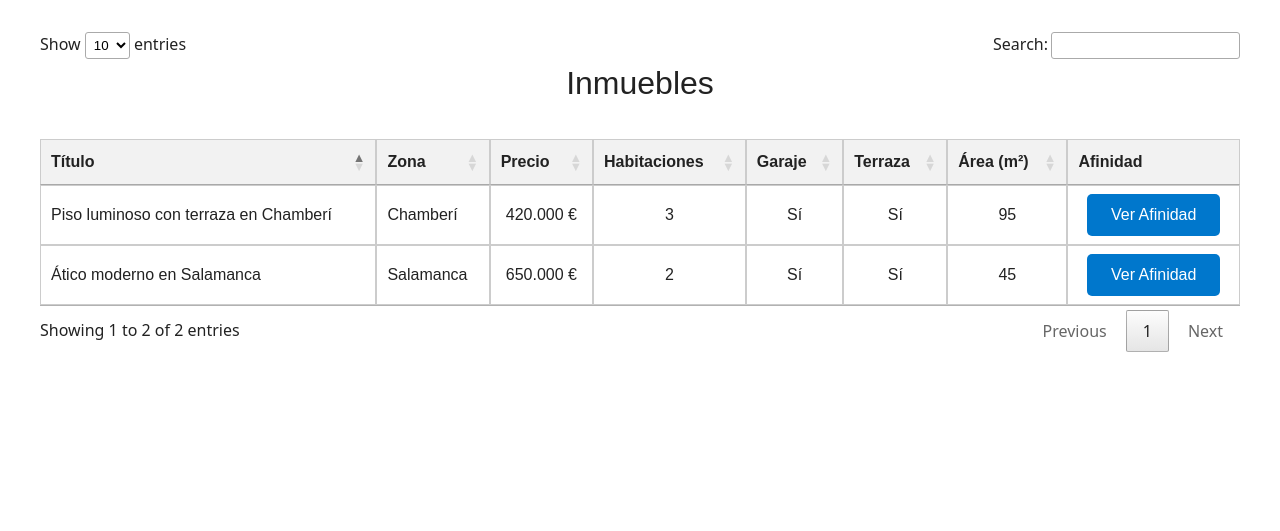
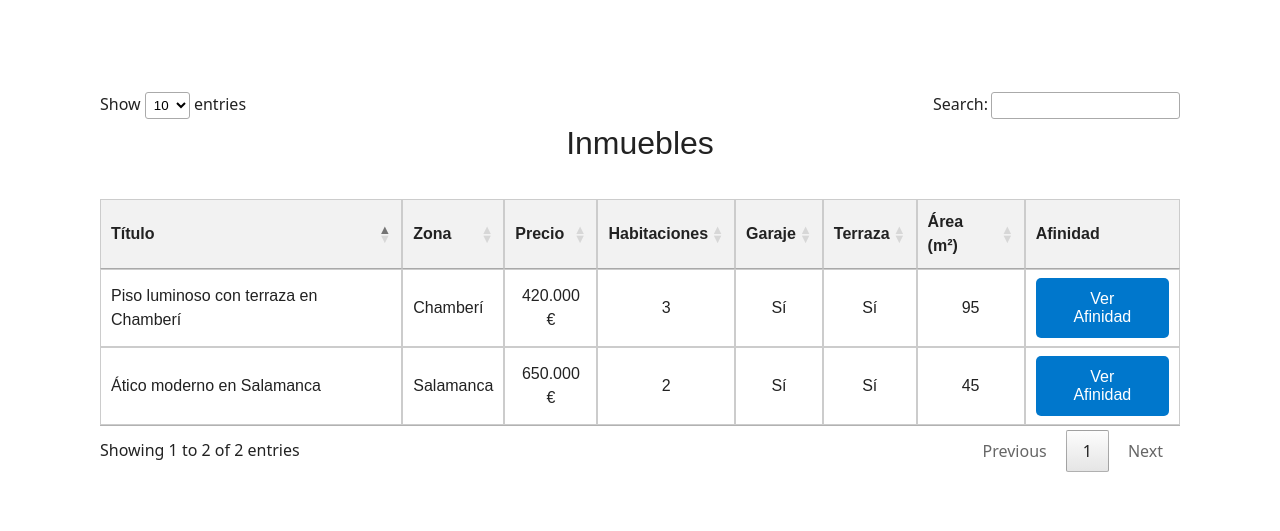
Before and after one commit to cmvelasquezr/crm_inmoweb, a PHP site: page / in a window 1280 px wide. Shown: the top 531 px of the page. Run offline with PHP 8.4, Linux system fonts and the light colour scheme; data comes from the database, SQL or seed files in the repository; some libraries are stand-ins or nearby versions.

Commit message:
Estilos datatable al listado de inmuebles

```diff
--- a/src/assets/css/style.css
+++ b/src/assets/css/style.css
@@ -164,3 +164,7 @@ tr:hover {
 .btn-afinidad:hover {
     background-color: #005fa3;
 }
+
+div#tablaPropiedades_wrapper {
+    padding: 5%;
+}
```
